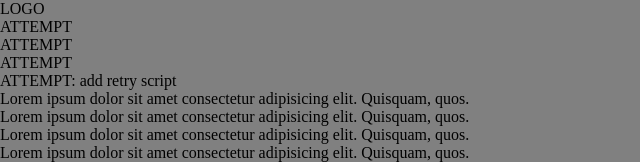
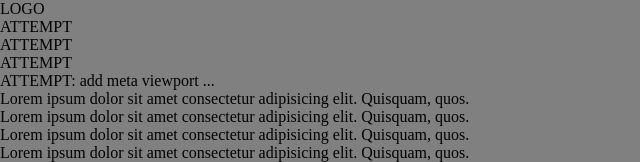
Before and after one commit to JimakPasha/test-fb-webview-issue, a React (Vite) app: page / in a window 1280 px wide. Shown: the top 162 px of the page, without its empty margins (0-640 px from the left). Built offline with nearby package versions, Linux system fonts and the light colour scheme.

Commit message:
fix: fb webview

```diff
--- a/src/main.tsx
+++ b/src/main.tsx
@@ -6,7 +6,7 @@ createRoot(document.getElementById('root')!).render(
     <div>ATTEMPT</div>
     <div>ATTEMPT</div>
     <div>ATTEMPT</div>
-    <div>ATTEMPT: add retry script</div>
+    <div>ATTEMPT: add meta viewport ...</div>
     <div>Lorem ipsum dolor sit amet consectetur adipisicing elit. Quisquam, quos.</div>
     <div>Lorem ipsum dolor sit amet consectetur adipisicing elit. Quisquam, quos.</div>
     <div>Lorem ipsum dolor sit amet consectetur adipisicing elit. Quisquam, quos.</div>
```
